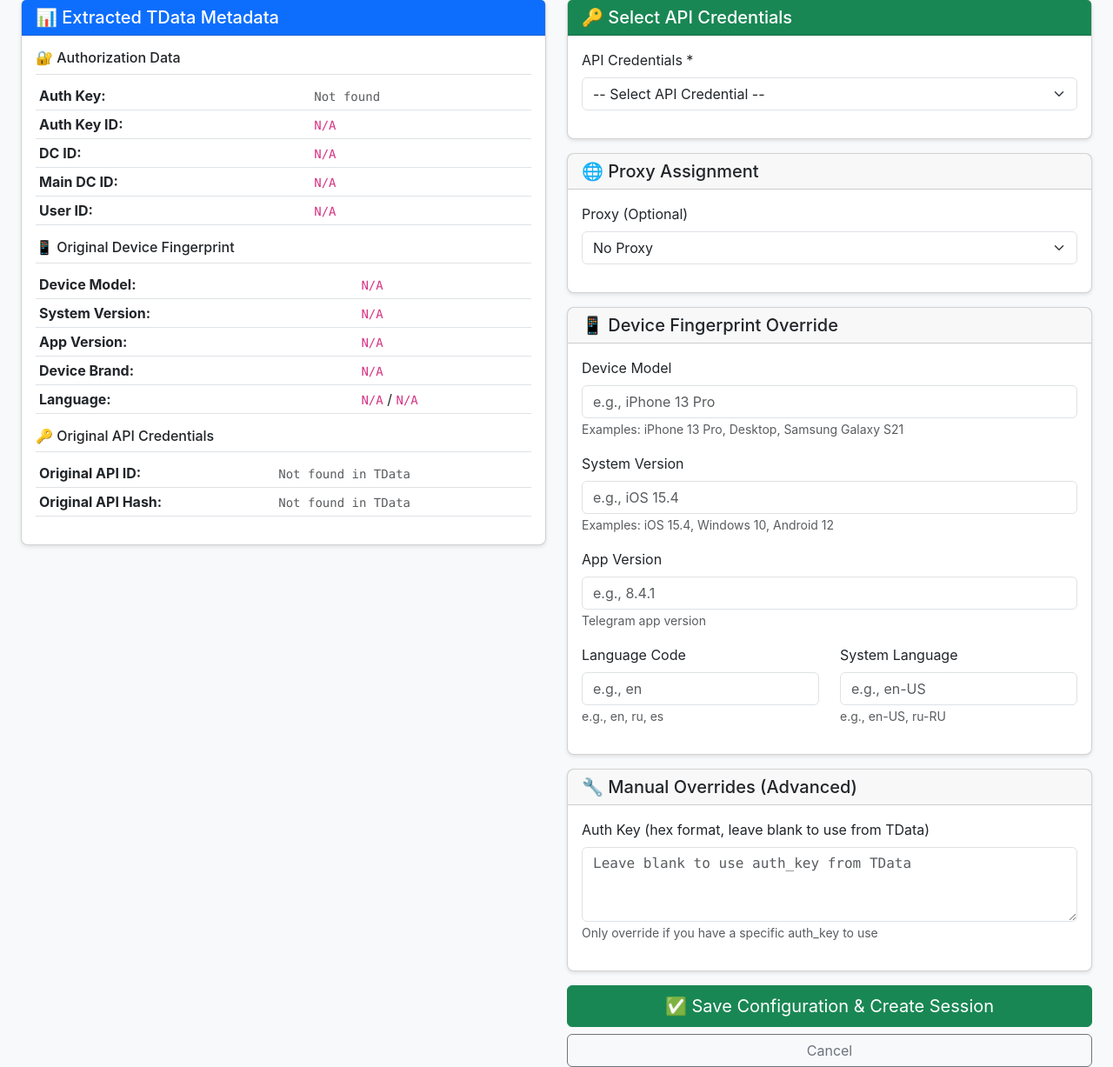
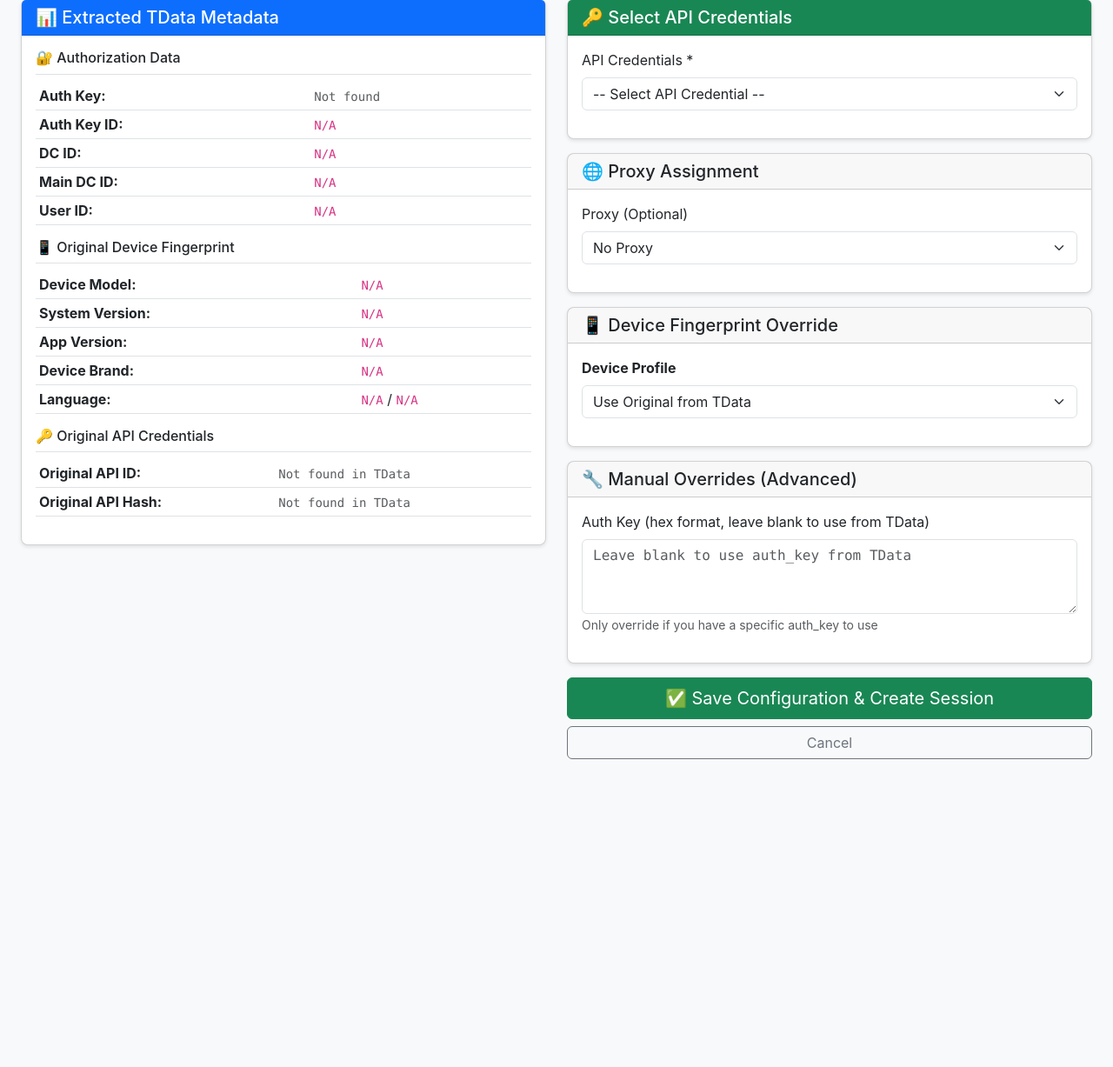
Before and after one commit to mrktguru/mrktguru, a Flask app: template templates/accounts/configure_tdata.html in a window 1280 px wide. Shown: the part 215-1442 px from the top of the page at 87% size. After the commit the page ends 1088 px from the top, so only its background shows below. Run offline with Flask 3, Linux system fonts and the light colour scheme; the template is opened without the code that fills it, so the values that code supplies are empty.

Commit message:
feat: replace manual device inputs with dropdown selector and preview
- Add dropdown with preset profiles (iOS, Android, Desktop)
- Auto-fill hidden fields on selection
- Show live preview of selected profile
- Keep 'Use Original from TData' option

```diff
--- a/templates/accounts/configure_tdata.html
+++ b/templates/accounts/configure_tdata.html
@@ -213,45 +213,88 @@
                     </div>
                     <div class="card-body">
                         <div class="alert alert-warning">
-                            <small>⚠️ Leave blank to use original values from TData. Fill to override.</small>
+                            <small>⚠️ Select a preset or leave "Use Original from TData" to keep extracted
+                                values.</small>
                         </div>
 
+                        <!-- Device Profile Selector -->
                         <div class="mb-3">
-                            <label class="form-label">Device Model</label>
-                            <input type="text" class="form-control" name="device_model_override"
-                                placeholder="{{ tdata.device_model or 'e.g., iPhone 13 Pro' }}">
-                            <small class="text-muted">Examples: iPhone 13 Pro, Desktop, Samsung Galaxy S21</small>
+                            <label class="form-label"><strong>Device Profile</strong></label>
+                            <select class="form-select" id="deviceProfileSelector">
+                                <option value="">Use Original from TData</option>
+                                <optgroup label="📱 iOS Devices">
+                                    <option
+                                        value='{"device_model":"iPhone15,3","system_version":"iOS 16.6","app_version":"10.0","lang_code":"en","system_lang_code":"en-US"}'>
+                                        iPhone 14 Pro (iOS 16.6)</option>
+                                    <option
+                                        value='{"device_model":"iPhone14,5","system_version":"iOS 15.7","app_version":"9.8","lang_code":"en","system_lang_code":"en-US"}'>
+                                        iPhone 13 (iOS 15.7)</option>
+                                    <option
+                                        value='{"device_model":"iPhone13,2","system_version":"iOS 15.4","app_version":"9.6","lang_code":"en","system_lang_code":"en-US"}'>
+                                        iPhone 12 (iOS 15.4)</option>
+                                    <option
+                                        value='{"device_model":"iPhone12,1","system_version":"iOS 14.8","app_version":"9.2","lang_code":"en","system_lang_code":"en-US"}'>
+                                        iPhone 11 (iOS 14.8)</option>
+                                </optgroup>
+                                <optgroup label="🤖 Android Devices">
+                                    <option
+                                        value='{"device_model":"Samsung SM-G998B","system_version":"Android 13","app_version":"10.0.8","lang_code":"en","system_lang_code":"en-US"}'>
+                                        Samsung Galaxy S21 Ultra (Android 13)</option>
+                                    <option
+                                        value='{"device_model":"Samsung SM-G991B","system_version":"Android 12","app_version":"9.8.2","lang_code":"en","system_lang_code":"en-US"}'>
+                                        Samsung Galaxy S21 (Android 12)</option>
+                                    <option
+                                        value='{"device_model":"Google Pixel 7 Pro","system_version":"Android 13","app_version":"10.0.8","lang_code":"en","system_lang_code":"en-US"}'>
+                                        Google Pixel 7 Pro (Android 13)</option>
+                                    <option
+                                        value='{"device_model":"Xiaomi 2211133C","system_version":"Android 12","app_version":"9.8.2","lang_code":"en","system_lang_code":"en-US"}'>
+                                        Xiaomi 12 Pro (Android 12)</option>
+                                </optgroup>
+                                <optgroup label="💻 Desktop">
+                                    <option
+                                        value='{"device_model":"Desktop","system_version":"Windows 10","app_version":"4.14 x64","lang_code":"en","system_lang_code":"en-US"}'>
+                                        Windows 10 Desktop</option>
+                                    <option
+                                        value='{"device_model":"Desktop","system_version":"Windows 11","app_version":"4.14 x64","lang_code":"en","system_lang_code":"en-US"}'>
+                                        Windows 11 Desktop</option>
+                                    <option
+                                        value='{"device_model":"Desktop","system_version":"macOS 13.5","app_version":"10.0","lang_code":"en","system_lang_code":"en-US"}'>
+                                        macOS Ventura</option>
+                                </optgroup>
+                            </select>
                         </div>
 
-                        <div class="mb-3">
-                            <label class="form-label">System Version</label>
-                            <input type="text" class="form-control" name="system_version_override"
-                                placeholder="{{ tdata.system_version or 'e.g., iOS 15.4' }}">
-                            <small class="text-muted">Examples: iOS 15.4, Windows 10, Android 12</small>
-                        </div>
+                        <!-- Hidden fields that will be auto-filled -->
+                        <input type="hidden" name="device_model_override" id="device_model_override">
+                        <input type="hidden" name="system_version_override" id="system_version_override">
+                        <input type="hidden" name="app_version_override" id="app_version_override">
+                        <input type="hidden" name="lang_code_override" id="lang_code_override">
+                        <input type="hidden" name="system_lang_code_override" id="system_lang_code_override">
 
-                        <div class="mb-3">
-                            <label class="form-label">App Version</label>
-                            <input type="text" class="form-control" name="app_version_override"
-                                placeholder="{{ tdata.app_version or 'e.g., 8.4.1' }}">
-                            <small class="text-muted">Telegram app version</small>
-                        </div>
-
-                        <div class="row">
-                            <div class="col-md-6">
-                                <div class="mb-3">
-                                    <label class="form-label">Language Code</label>
-                                    <input type="text" class="form-control" name="lang_code_override"
-                                        placeholder="{{ tdata.lang_code or 'e.g., en' }}">
-                                    <small class="text-muted">e.g., en, ru, es</small>
-                                </div>
-                            </div>
-                            <div class="col-md-6">
-                                <div class="mb-3">
-                                    <label class="form-label">System Language</label>
-                                    <input type="text" class="form-control" name="system_lang_code_override"
-                                        placeholder="{{ tdata.system_lang_code or 'e.g., en-US' }}">
-                                    <small class="text-muted">e.g., en-US, ru-RU</small>
+                        <!-- Preview of selected profile -->
+                        <div id="deviceProfilePreview" class="mt-3" style="display:none;">
+                            <div class="card bg-light">
+                                <div class="card-body">
+                                    <h6 class="card-title">Selected Profile:</h6>
+                                    <table class="table table-sm mb-0">
+                                        <tr>
+                                            <td><strong>Device:</strong></td>
+                                            <td><code id="preview_device_model"></code></td>
+                                        </tr>
+                                        <tr>
+                                            <td><strong>System:</strong></td>
+                                            <td><code id="preview_system_version"></code></td>
+                                        </tr>
+                                        <tr>
+                                            <td><strong>App:</strong></td>
+                                            <td><code id="preview_app_version"></code></td>
+                                        </tr>
+                                        <tr>
+                                            <td><strong>Language:</strong></td>
+                                            <td><code id="preview_lang_code"></code> / <code
+                                                    id="preview_system_lang_code"></code></td>
+                                        </tr>
+                                    </table>
                                 </div>
                             </div>
                         </div>
```
